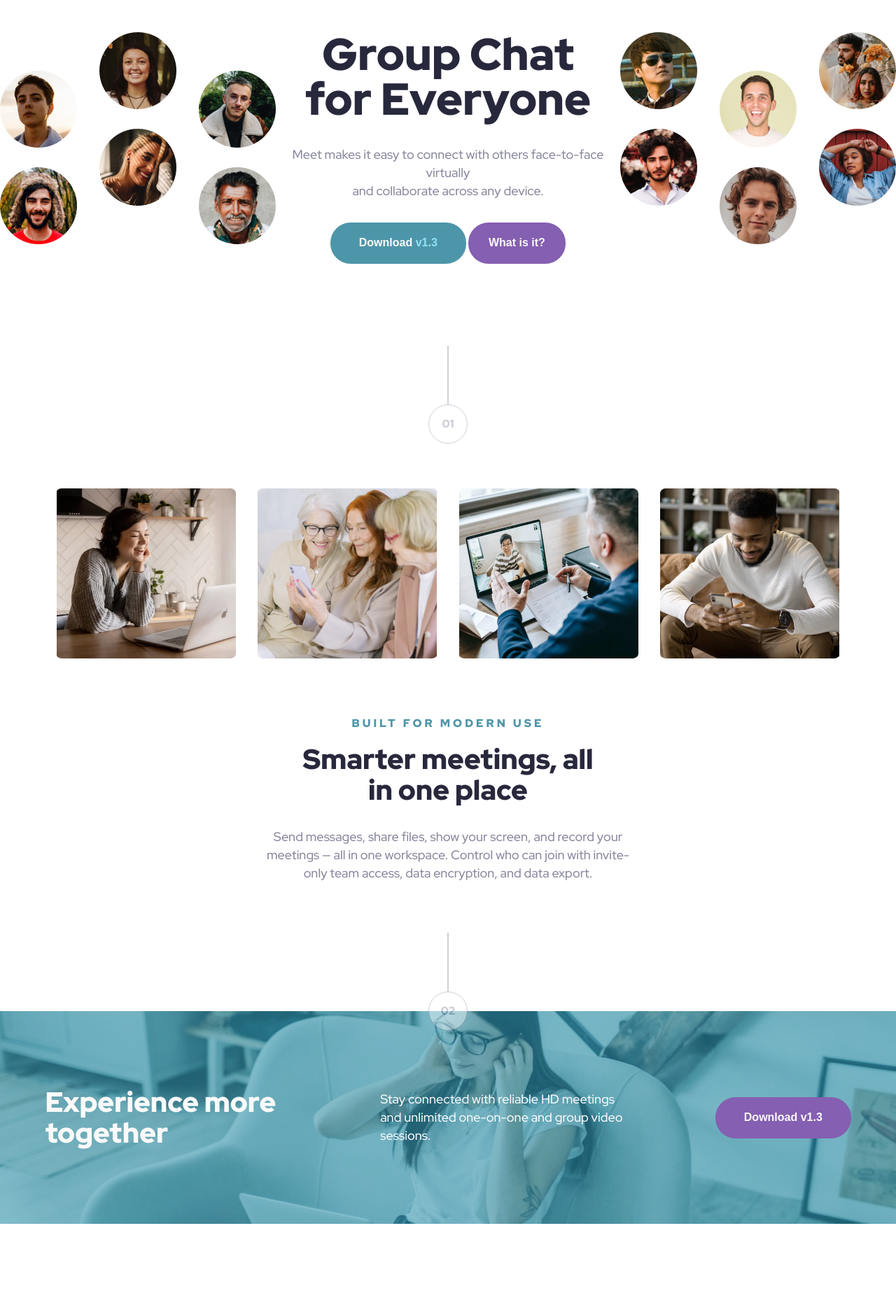
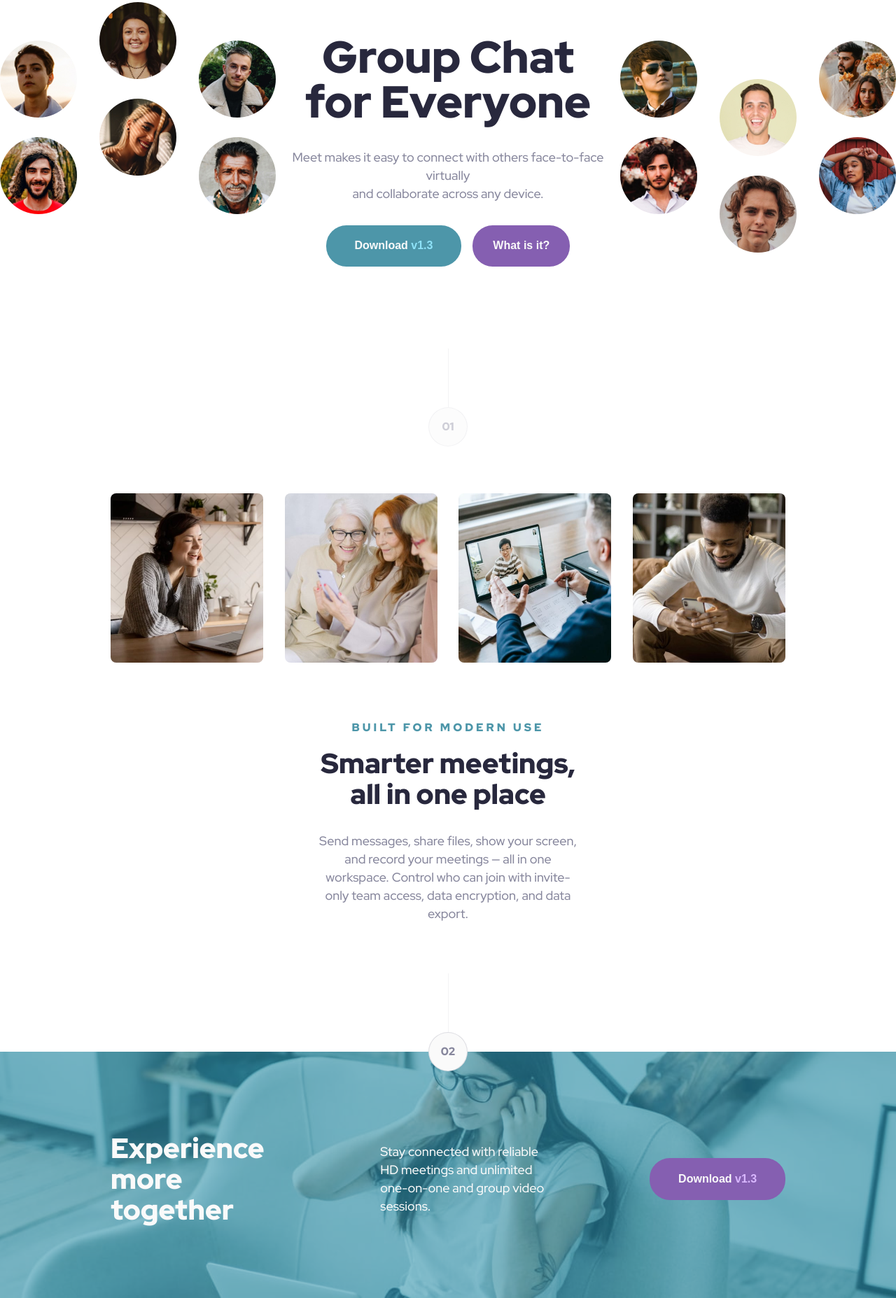
Before and after one commit to Smallz97/meet, a website with bundled scripts: page index.html in a window 1280 px wide. Shown: the part 172-2027 px from the top of the page at 70% size. Before the commit the page ends 1921 px from the top, so only its background shows below. Built offline with nearby package versions, Linux system fonts and the light colour scheme.

Commit message:
refactored CSS to a mobile-first appraoch

```diff
--- a/index.html
+++ b/index.html
@@ -13,7 +13,7 @@
       href="./assets/favicon-32x32.png"
     />
 
-    <title>Frontend Mentor | Meet landing page</title>
+    <title>Meet</title>
     <link rel="preconnect" href="https://fonts.googleapis.com" />
     <link rel="preconnect" href="https://fonts.gstatic.com" crossorigin />
     <link
@@ -27,45 +27,56 @@
     <header id="hero">
       <!-- brand logo -->
       <div class="brand-logobox">
-        <img src="assets/logo.svg" alt="logo" class="logo">
+        <img src="assets/logo.svg" alt="logo" class="logo" />
+      </div>
+
+      <!-- hero-content container for mobile devices -->
+      <div class="hero-contentbox-mobile">
+        <div class="mobile-hero-imagebox"></div>
+        <div class="hero-textbox mobile-textbox">
+          <h2 class="hero-text-heading">
+            Group Chat <br />
+            for Everyone
+          </h2>
+          <p class="hero-smalltext">
+            Meet makes it easy to connect with others face-to-face virtually<br />and
+            collaborate across any device.
+          </p>
+          <div class="hero-cta-buttons">
+            <button class="download-button">
+              Download <span class="version-number">v1.3</span>
+            </button>
+            <button class="info-button">What is it?</button>
+          </div>
+        </div>
       </div>
 
       <!-- hero-content container for desktop & large screens -->
       <div class="hero-contentbox-desktop">
         <div class="left-hero-img">
-          <img src="assets/desktop/image-hero-left.png" alt="left hero image">
+          <img src="assets/desktop/image-hero-left.png" alt="left hero image" />
         </div>
         <div class="hero-textbox">
           <h2 class="hero-text-heading">
-            Group Chat <br/> for Everyone
+            Group Chat <br />
+            for Everyone
           </h2>
           <p class="hero-smalltext">
-            Meet makes it easy to connect with others face-to-face virtually<br/>and collaborate across any device.
+            Meet makes it easy to connect with others face-to-face virtually<br />and
+            collaborate across any device.
           </p>
           <div class="hero-cta-buttons">
-            <button class="download-button">Download <span class="version-number">v1.3</span></button>
+            <button class="download-button">
+              Download <span class="version-number">v1.3</span>
+            </button>
             <button class="info-button">What is it?</button>
           </div>
         </div>
         <div class="right-hero-img">
-          <img src="assets/desktop/image-hero-right.png" alt="right hero image">
-        </div>
-      </div>
-
-      <!-- hero-content container for non-desktop/mobile devices -->
-      <div class="hero-contentbox-mobile">
-        <div class="mobile-hero-imagebox"></div>
-        <div class="hero-textbox mobile-textbox">
-          <h2 class="hero-text-heading">
-            Group Chat <br/> for Everyone
-          </h2>
-          <p class="hero-smalltext">
-            Meet makes it easy to connect with others face-to-face virtually<br/>and collaborate across any device.
-          </p>
-          <div class="hero-cta-buttons">
-            <button class="download-button">Download <span class="version-number">v1.3</span></button>
-            <button class="info-button">What is it?</button>
-          </div>
+          <img
+            src="assets/desktop/image-hero-right.png"
+            alt="right hero image"
+          />
         </div>
       </div>
     </header>
@@ -90,7 +101,9 @@
       </div>
       <div class="features-copy-container">
         <p class="features-copy-text">
-          Send messages, share files, show your screen, and record your meetings — all in one workspace. Control who can join with invite-only team access, data encryption, and data export.
+          Send messages, share files, show your screen, and record your meetings
+          — all in one workspace. Control who can join with invite-only team
+          access, data encryption, and data export.
         </p>
       </div>
     </main>
@@ -104,17 +117,18 @@
     <!-- footer section -->
     <footer id="footer">
       <div id="footer-bigtext-container">
-        <p class="footer-big-text">
-          Experience more together
-        </p>
+        <p class="footer-big-text">Experience more together</p>
       </div>
       <div id="footer-smalltext-container">
         <p class="footer-small-text">
-          Stay connected with reliable HD meetings and unlimited one-on-one and group video sessions.
+          Stay connected with reliable HD meetings and unlimited one-on-one and
+          group video sessions.
         </p>
       </div>
       <div class="footer-button">
-        <button id="download-button" class="purple">Download <span id="version-number">v1.3</span></button>
+        <button id="download-button" class="purple">
+          Download <span id="version-number">v1.3</span>
+        </button>
       </div>
     </footer>
 
--- a/style.css
+++ b/style.css
@@ -4,6 +4,24 @@
   margin: 0;
   list-style-type: none;
   box-sizing: border-box;
+}
+
+/* removing the default border stylings on buttons */
+button {
+  border: none;
+}
+
+body {
+  /* hiding the scrollbar for IE, Edge and Firefox browsers, but maintaining scroll functionality */
+  -ms-overflow-style: none; /* IE and Edge */
+  scrollbar-width: none; /* Firefox */
+
+  font-family: "Red Hat Display", sans-serif;
+}
+
+/* hiding the scrollbar for Chrome, Safari and Opera browsers, but maintaining scroll functionality */
+body::-webkit-scrollbar {
+  display: none;
 }
 
 /* defining root variables */
@@ -18,102 +36,70 @@
   --just-white: #fafafa;
   --light-blue: #8fe3f9;
   --clear-pink: #d9b8ff;
+  --greyish: rgba(135, 135, 157, 0.25);
 
   /* button colors */
   --purple: #855fb1;
   --slate-green: #4d96a9;
 
   /* hover buttons */
-  --light-green: #71C0D4;
-  --almost-pink: #B18BDD;
+  --light-green: #71c0d4;
+  --almost-pink: #b18bdd;
 }
 
-/* removing the default border stylings on buttons */
-button {
-  border: none;
-}
-
-/* styling the html body */
-body {
-  /* Hiding the scrollbar for IE, Edge and Firefox browsers, but maintaining scroll functionality */
-  -ms-overflow-style: none; /* IE and Edge */
-  scrollbar-width: none; /* Firefox */
-
-  font-family: "Red Hat Display", sans-serif;
-}
-
-/* Hiding the scrollbar for Chrome, Safari and Opera browsers, but maintaining scroll functionality */
-body::-webkit-scrollbar {
-  display: none;
-}
-
-/* Hero section styling starts here */
-
-#hero, #features, .buffer {
-  width: 100vw;
-  display: flex;
-  align-items: center;
-  flex-direction: column;
-}
-
-/* styling the brand's logo-box */
 .brand-logobox {
-  width: 100vw;
   text-align: center;
 }
 
-/* styling the brand logo */
 .logo {
   width: 7.5rem;
   height: 1.8rem;
-  margin-top: 5rem;
+  margin-top: 3rem;
 }
 
-/* styling the hero-page's content box */
-.hero-contentbox-desktop {
-  width: 100%;
-  display: flex;
-  margin-top: 6.5rem;
-  justify-content: space-between;
+.hero-contentbox-mobile {
+  margin-top: 3.4rem;
 }
 
-/* styling the hero-page's textbox */
-.hero-textbox {
-  display: flex;
-  align-items: center;
-  flex-direction: column;
+.mobile-hero-imagebox {
+  height: 10rem;
+  background-image: url("assets/tablet/image-hero.png");
+  background-size: cover;
+  background-position: center;
+  background-repeat: no-repeat;
 }
 
-/* styling the hero-page's heading */
+.mobile-textbox {
+  margin-top: 3rem;
+  padding: 0 1.5rem;
+}
+
 .hero-text-heading {
-  font-size: 4rem;
-  line-height: 4rem;
+  font-size: 2.5rem;
   text-align: center;
-  margin-bottom: 2.13rem;
+  line-height: 2.75rem;
+  margin-bottom: 1.5rem;
   color: var(--dark-blue);
   font-weight: var(--large-font);
 }
 
-/* styling the hero-page's copy-text */
 .hero-smalltext {
+  font-size: 1rem;
   color: var(--grey);
   text-align: center;
-  font-size: 1.125rem;
   margin-bottom: 2rem;
   line-height: 1.625rem;
   font-weight: var(--small-font);
 }
 
-/* putting some margin between the cta-buttons and the catalogue section */
 .hero-cta-buttons {
+  gap: 1rem;
   display: flex;
-  width: 21rem;
-  height: 3.7rem;
-  margin-bottom: 7.31rem;
-  justify-content: space-between;
+  margin-bottom: 4rem;
+  align-items: center;
+  flex-direction: column;
 }
 
-/* styling the hero cta-buttons */
 button {
   height: 3.7rem;
   width: 12.1rem;
@@ -125,74 +111,74 @@ button {
   font-weight: var(--large-font);
 }
 
-/* styling the download button */
 .download-button {
   background-color: var(--slate-green);
 }
 
-/* styling the download button on hover */
 .download-button:hover {
   background-color: var(--light-green);
 }
 
-/* stlying the version number */
 .version-number {
   color: var(--light-blue);
 }
 
-/* styling the info button */
 .info-button {
   width: 8.7rem;
   background-color: var(--purple);
 }
 
-/* styling the info button on hover */
 .info-button:hover {
   background-color: var(--almost-pink);
 }
 
-
-/* setting the mobile hero-pages's container to not display on large screens */
-.hero-contentbox-mobile {
+.hero-contentbox-desktop {
   display: none;
 }
 
-/* styling the buffer's vertical line */
+.buffer {
+  display: flex;
+  align-items: center;
+  flex-direction: column;
+}
+
 .vertical-line {
   opacity: 0.4;
-  width: 0.065rem;
   height: 5.25rem;
-  background-color: var(--grey);
+  width: 0.0625rem;
+  background-color: var(--greyish);
 }
 
-/* styling the buffer's circle */
 .circle {
   opacity: 0.4;
   display: flex;
   width: 3.5rem;
   height: 3.5rem;
   font-size: 1rem;
+  border-radius: 50%;
   color: var(--grey);
-  border-radius: 50%;
   margin-bottom: 4rem;
   align-items: center;
   line-height: 1.625rem;
   justify-content: center;
-  border: 1px solid var(--grey);
   font-weight: var(--large-font);
+  border: 1px solid var(--greyish);
+  background-color: var(--just-white);
 }
 
-/* styling the features images grid */
-.features-grid-container {
-  gap: 1.9rem;
-  width: 70rem;
-  display: grid;
-  height: 15.2rem;
-  margin-bottom: 5rem;
-  grid-template-columns: repeat(4, 1fr);
+#features {
+  padding: 0 1.5rem;
 }
 
-/* styling the feature boxes with background images */
+.features-grid-container {
+  gap: 1rem;
+  width: 100%;
+  display: grid;
+  margin-bottom: 4.5rem;
+  grid-template-columns: repeat(2, 1fr);
+  grid-template-rows: repeat(2, minmax(8.9375rem, auto));
+}
+
 .first {
   background: url(assets/desktop/image-woman-in-videocall.jpg);
 }
@@ -209,21 +195,16 @@ button {
   background: url(assets/desktop/image-man-texting.jpg);
 }
 
-/* styling each feature box */
 .feature {
-  height: 100%;
-  border-radius: 3%;
-  background-size: contain;
-  background-position: center;
+  border-radius: 0.5rem;
+  background-size: cover;
   background-repeat: no-repeat;
 }
 
-
-/* styling the features' section colored heading */
 .features-colored-text {
   font-size: 1rem;
   text-align: center;
-  margin-bottom: 1rem;
+  margin-bottom: 1.5rem;
   line-height: 1.625rem;
   letter-spacing: 0.25rem;
   color: var(--slate-green);
@@ -231,262 +212,232 @@ button {
   font-weight: var(--large-font);
 }
 
-/* styling the features main text */
 .features-main-text {
-  width: 27.8rem;
-  font-size: 2.5rem;
+  font-size: 2rem;
   text-align: center;
   margin-bottom: 2rem;
-  line-height: 2.75rem;
+  line-height: 2.25rem;
   color: var(--dark-blue);
   font-weight: var(--large-font);
 }
 
-/* styling the features copy container */
-.features-copy-container {
-  width: 33.8rem;
-}
-
-/* styling the features copy text */
 .features-copy-text {
+  font-size: 1rem;
   color: var(--grey);
   text-align: center;
-  font-size: 1.125rem;
-  margin-bottom: 4.5rem;
+  margin-bottom: 4rem;
   line-height: 1.625rem;
   font-weight: var(--small-font);
 }
 
-/* resizing the margin between the buffer circle and the footer */
 .footer-buffer-circle {
+  opacity: 1;
   margin-bottom: -1.75rem;
-  background-color: white;
 }
 
-/* styling the footer section container */
 #footer {
-  display: flex;
-  height: 19rem;
-  align-items: center;
-  justify-content: space-around;
-  background-image: url("assets/desktop/image-footer.jpg");
-  background-color: var(--slate-green);
+  text-align: center;
   background-size: cover;
   background-position: center;
   background-repeat: no-repeat;
   background-blend-mode: soft-light;
+  background-color: var(--slate-green);
+  padding: 5.75rem 1.5rem 4.5rem 1.5rem;
+  background-image: url("assets/mobile/image-footer.jpg");
 }
 
-/* styling the footer-bigtext 7 smalltext containers */
-#footer-bigtext-container, #footer-smalltext-container {
-  width: 21.88rem;
-}
-
-/* styling the footer's big text */
 .footer-big-text {
-  font-size: 2.5rem;
-  line-height: 2.75rem;
+  font-size: 2rem;
+  line-height: 2.25rem;
+  margin-bottom: 1.5rem;
   color: var(--just-white);
   font-weight: var(--large-font);
 }
 
-/* styling the footer's small text */
 .footer-small-text {
   font-size: 1.125rem;
-  line-height: 1.625rem;
+  line-height: 1.7rem;
+  margin-bottom: 2rem;
   color: var(--just-white);
   font-weight: var(--small-font);
 }
 
-/* styling the footer's download button with a purple background */
 .purple {
   background: var(--purple);
 }
 
-/* styling for mobile responsiveness starts here */
-@media screen and (max-width: 900px) {
-  /* re-sizing the top margin on the brand's logo to optimise viewing on tablet devices */
-  .logo {
+/*  */
+#version-number {
+  color: var(--clear-pink);
+}
+
+@media screen and (min-width: 45rem) {
+  .hero-contentbox-mobile {
     margin-top: 3rem;
   }
 
-  /* setting the desktop's hero-contentbox to not display on tablet devices */
-  .hero-contentbox-desktop {
-    display: none;
+  .mobile-hero-imagebox {
+    height: 21rem;
   }
 
-  /* styling the mobile hero-contentbox */
-  .hero-contentbox-mobile {
-    width: 100vw;
-    display: block;
-    margin-top: 4rem;
+  .mobile-textbox {
+    margin-top: 4.5rem;
+    padding: 0 9.69rem;
   }
 
-  /* styling the mobile hero-imagebox */
-  .mobile-hero-imagebox {
-    height: 21rem;
-    background-size: cover;
-    background-position: center;
-    background-repeat: no-repeat;
-    background-image: url(assets/tablet/image-hero.png);
+  .hero-text-heading {
+    font-size: 3rem;
+    line-height: 3rem;
   }
 
-  /* setting some margin between the hero-image and the mobile textbox */
-  .mobile-textbox {
-    margin-top: 4.5rem;
+  .hero-cta-buttons {
+    margin-bottom: 5rem;
+    flex-direction: row;
+    justify-content: center;
   }
 
-  /* re-sizing the margin between the hero heading and the small text to optimize viewing on mobile devices */
-  .hero-text-heading {
-    margin-bottom: 1.5rem;
+  .circle {
+    margin-bottom: 4.2rem;
   }
 
-  /* re-styling the hero-page's copy-text to optimize viewing on mobile screens */
-  .hero-smalltext {
-    font-size: 1rem;
+  #features {
+    padding: 0 2.22rem;
   }
 
-  /* re-siziing the margin between the hero cta-buttons and the buffer */
-  .hero-cta-buttons {
-    margin-bottom: 5rem;
+  .features-grid-container {
+    gap: 0.69rem;
+    margin-bottom: 3rem;
+    grid-template-columns: repeat(4, 1fr);
+    grid-template-rows: minmax(9.75rem, auto);
   }
 
-  /* re-sizing the features catalogue to optimize viewing on mobile devices */
-  .features-grid-container {
-    gap: 0.7rem;
-    width: 48rem;
-    height: 11rem;
-    margin-bottom: 3rem;
+  .features-copy-heading {
+    padding: 0 7.84rem;
   }
 
-  /* re-sizing the border-radius on each feature in the catalogue to optimize viewing on mobile devices */
-  .feature {
-    border-radius: 4.5%;
+  .features-colored-text {
+    margin-bottom: 1rem;
   }
 
-  /* re-styling the footer section container to optimize viewing on mobile devices */
-  #footer {
-    height: 26.75rem;
-    text-align: center;
-    flex-direction: column;
-    background-image: url(assets/tablet/image-footer.jpg);
-  }
-
-  /* re-sizing the footer-bigtext container to optimize viewing on mobile devices */
-  #footer-bigtext-container {
-    width: 28.56rem;
-  }
-
-  /* styling the footer's big text */
-  .footer-big-text {
-    padding-top: 4rem;
-  }
-
-  /* resizing the footer-smalltext container to optimize viewing on mobile devices */
-  #footer-smalltext-container {
-    width: 35.81rem;
-  }
-}
-
-
-@media screen and (max-width: 450px) {
-  /* re-styling the mobile hero-imagebox to optimize viewing on smaller mobile phones */
-  .mobile-hero-imagebox {
-    height: 10rem;
-  }
-
-  /* re-styling the mobile hero-contentbox to optimize viewing onn smaller mobile phones */
-  .hero-contentbox-mobile {
-    margin-top: 3.4rem;
-  }
-
-  /* re-sizing the margin between the hero-image and the mobile textbox */
-  .mobile-textbox {
-    margin-top: 3rem;
-  }
-
-  /* re-sizing the hero-page's heading and small-text to optimize viewing on mobile phones */
-  .hero-text-heading, .hero-smalltext {
-    width: 20.43rem;
-  }
-
-  /* re-styling the hero-page's heading to optimize viewing on mobile phones */
-  .hero-text-heading {
+  .features-main-text {
     font-size: 2.5rem;
     line-height: 2.75rem;
   }
 
-  /* re-styling the hero-page's small-text to optimize viewing on mobile phones */
-  .hero-smalltext {
-    font-size: 1rem;
+  .features-copy-container {
+    padding: 0 3.9rem;
   }
 
-  /* re-styling the hero-page's cta buttons to optimize viewing on mobile phones */
-  .hero-cta-buttons {
+  .features-copy-text {
+    margin-bottom: 5rem;
+  }
+
+  .footer-buffer-circle {
+    margin-bottom: -1.75rem;
+  }
+
+  #footer {
+    padding: 5.75rem 6.12rem 4.13rem 6.12rem;
+    background-image: url("assets/tablet/image-footer.jpg");
+  }
+
+  #footer-bigtext-container {
+    padding: 0 3.62rem;
+  }
+
+  .footer-big-text {
+    font-size: 2.5rem;
+    margin-bottom: 2rem;
+    line-height: 2.75rem;
+  }
+
+  .footer-small-text {
+    line-height: 1.625rem;
+    margin-bottom: 2.5rem;
+  }
+}
+
+@media screen and (min-width: 65rem) {
+  .logo {
+    margin-top: 5rem;
+  }
+
+  .hero-contentbox-mobile {
+    display: none;
+  }
+
+  .hero-contentbox-desktop {
+    width: 100%;
     display: flex;
-    height: 8.4rem;
-    margin-bottom: 4rem;
-    align-items: center;
-    flex-direction: column;
+    margin-top: 3.81rem;
     justify-content: space-between;
   }
 
-  /* re-styling the features catalogue to optimize viewing on mobile phones */
-  .features-grid-container {
-    gap: 1rem;
-    width: 20.4rem;
-    height: 19.4rem;
-    margin-bottom: 4.5rem;
-    grid-template-columns: repeat(2, 1fr);
+  .hero-contentbox-desktop .hero-textbox {
+    margin-top: 2.94rem;
   }
 
-  /* re-sizing the border-radius on each feature in the catalogue to optimize viewing on mobile phones */
-  .feature {
-    border-radius: 5%;
+  .hero-text-heading {
+    font-size: 4rem;
+    line-height: 4rem;
+    margin-bottom: 2.12rem;
   }
 
-  /* re-adjusting the margin on the features' section colored-text to optimize viewing on mobile phones */
-  .features-colored-text {
-    margin-bottom: 1.5rem;
+  .hero-smalltext {
+    font-size: 1.125rem;
   }
 
-  /* re-styling the features' section main-text to optimize viewing on mobile phones */
-  .features-main-text {
-    width: 22rem;
-    font-size: 2rem;
-    line-height: 2.25rem;
+  .hero-contentbox-desktop .right-hero-img {
+    margin-top: 3.44rem;
   }
 
-  /* re-styling the features' copy-container to optimize viewing on mobile phones */
-  .features-copy-container {
-    width: 22rem;
+  .hero-cta-buttons {
+    margin-bottom: 7.31rem;
   }
 
-  /* re-styling the features' copy-text to optimize viewing on mobile phones */
-  .features-copy-text {
-    font-size: 1rem;
-    margin-bottom: 4rem;
+  #features {
+    padding: 0 9.88rem;
   }
 
-  /* re-styling the footer section with a background image optimized for viewing on mobile phones */
-  #footer {
-    background-image: url(assets/mobile/image-footer.jpg);
+  .features-grid-container {
+    gap: 1.9rem;
+    margin-bottom: 5rem;
+    grid-template-rows: minmax(15.125rem, auto);
   }
 
-  /* re-sizing the footer's big-text & small-text container to optimize viewing on mobile phones */
-  #footer-bigtext-container, #footer-smalltext-container {
-    width: 20.43rem;
+  .features-copy-heading,
+  .features-copy-container {
+    padding: 0 18.24rem;
   }
 
-  /* re-styling the footer's big-text to optimize viewing on mobile phones */
-  .footer-big-text {
-    font-size: 2rem;
-    line-height: 2.25rem;
+  .features-copy-text {
+    font-size: 1.125rem;
+    margin-bottom: 4.5rem;
   }
 
-  /* re-styling the footer's small-text to optimize viewing on mobile phones */
+  #footer {
+    display: flex;
+    text-align: left;
+    align-items: center;
+    justify-content: space-between;
+    padding: 7.25rem 9.88rem 6.5rem 9.88rem;
+    background-image: url("assets/desktop/image-footer.jpg");
+  }
+
+  #footer-bigtext-container {
+    padding: 0;
+    width: 24.3055%;
+  }
+
+  #footer-smalltext-container {
+    width: 24.3055%;
+  }
+
+  .footer-big-text {
+    margin-bottom: 0;
+  }
+
   .footer-small-text {
-    font-size: 1.125rem;
-    line-height: 1.7rem;
+    margin-bottom: 0;
   }
 }
```
Also changed, not shown: README.md, assets/screenshot/Screenshot.png (added).
